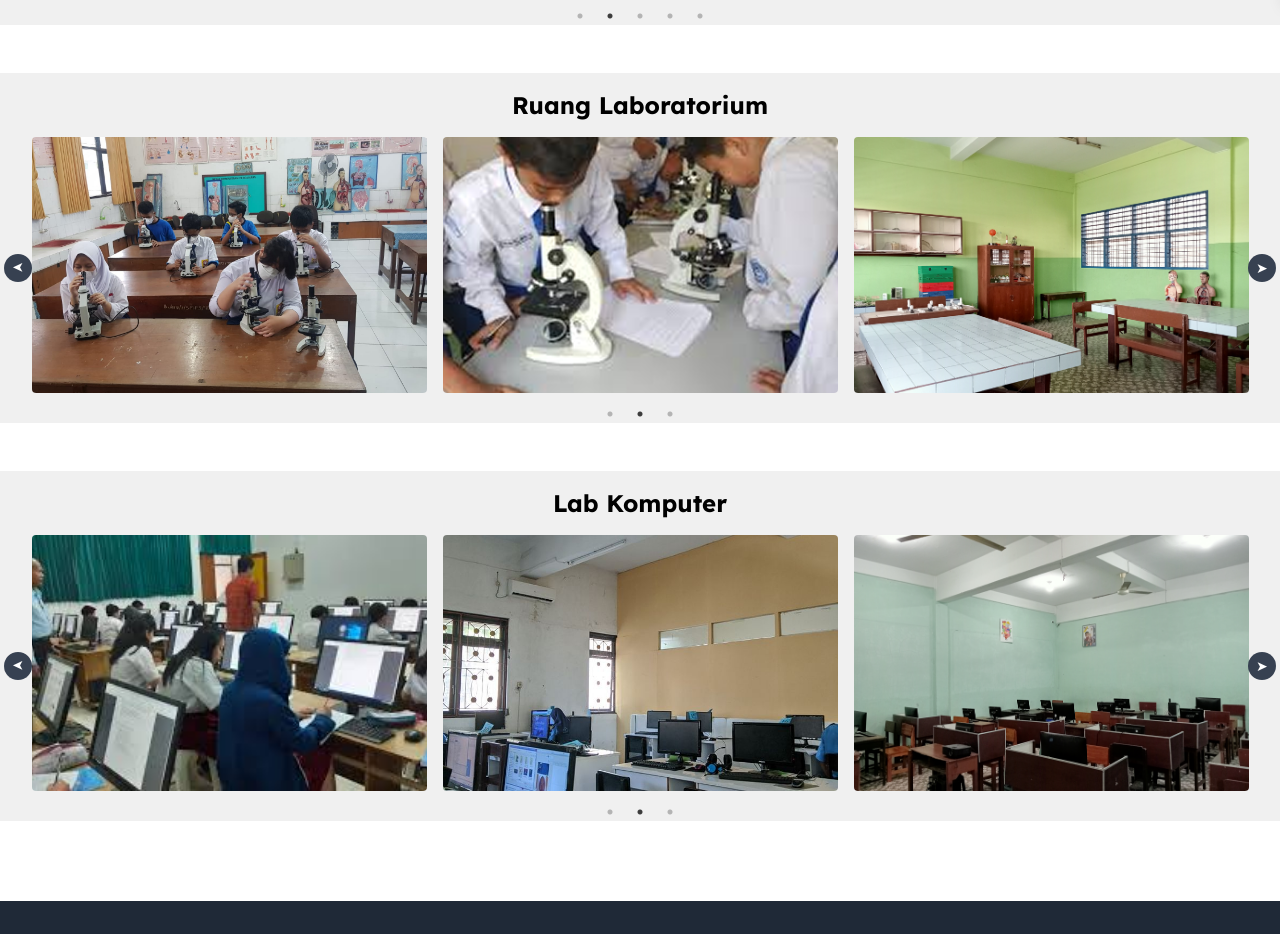
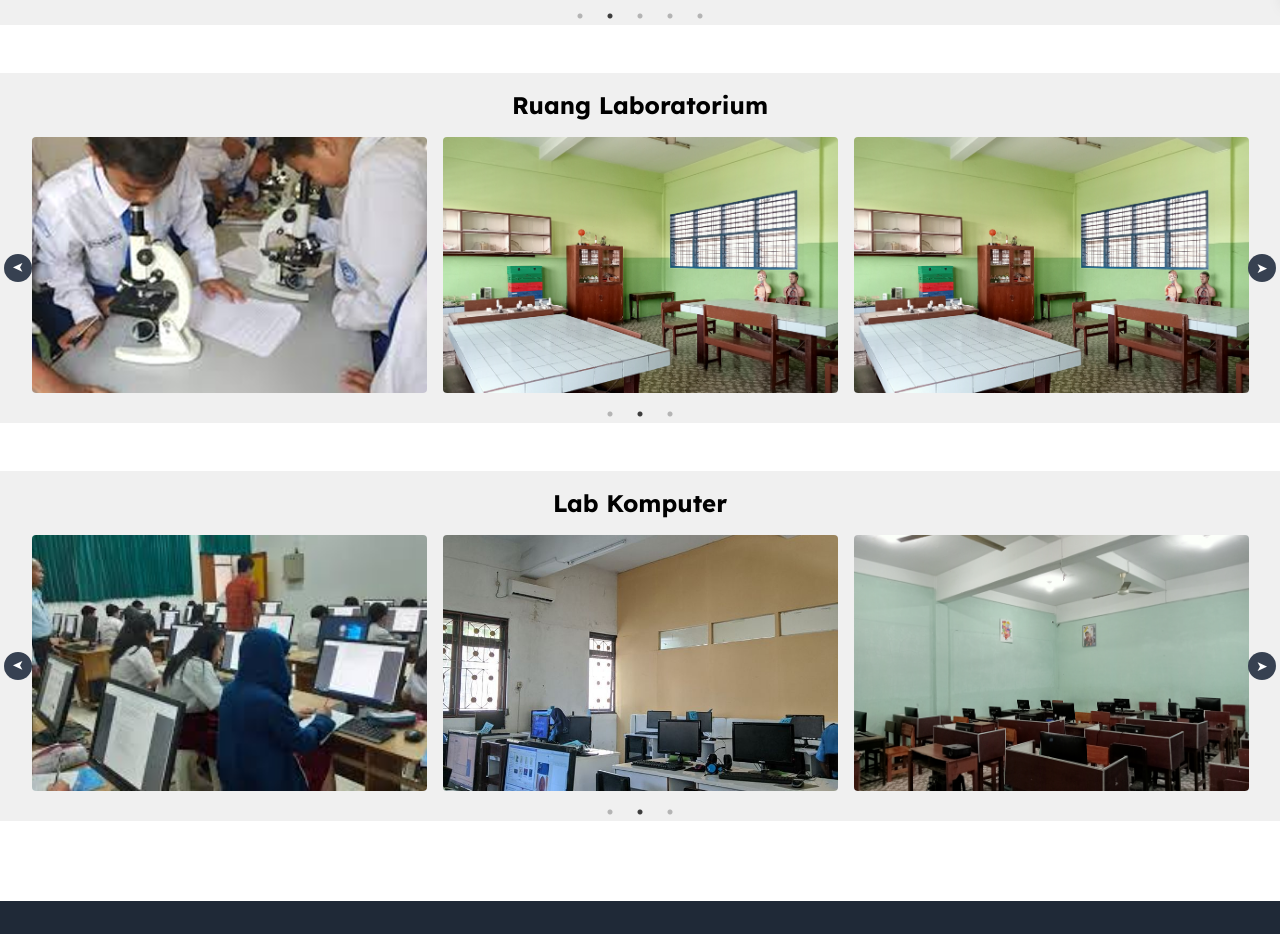
Before and after one commit to FelicioAngga/landing-page-school, a React (Vite) app: page /gallery in a window 1280 px wide. Shown: the part 800-1734 px from the top of the page. Built offline with nearby package versions, Linux system fonts and the light colour scheme.

Commit message:
fix: adjust image

```diff
--- a/src/pages/GalleryPage.tsx
+++ b/src/pages/GalleryPage.tsx
@@ -37,8 +37,8 @@ function GalleryPage() {
 
   const labImages = [
     "images/lab4.png",
-    "images/lab3.jpeg",
     "images/lab1.png",
+    "images/lab4.png",
   ];
 
   const labCompImages = [
```
